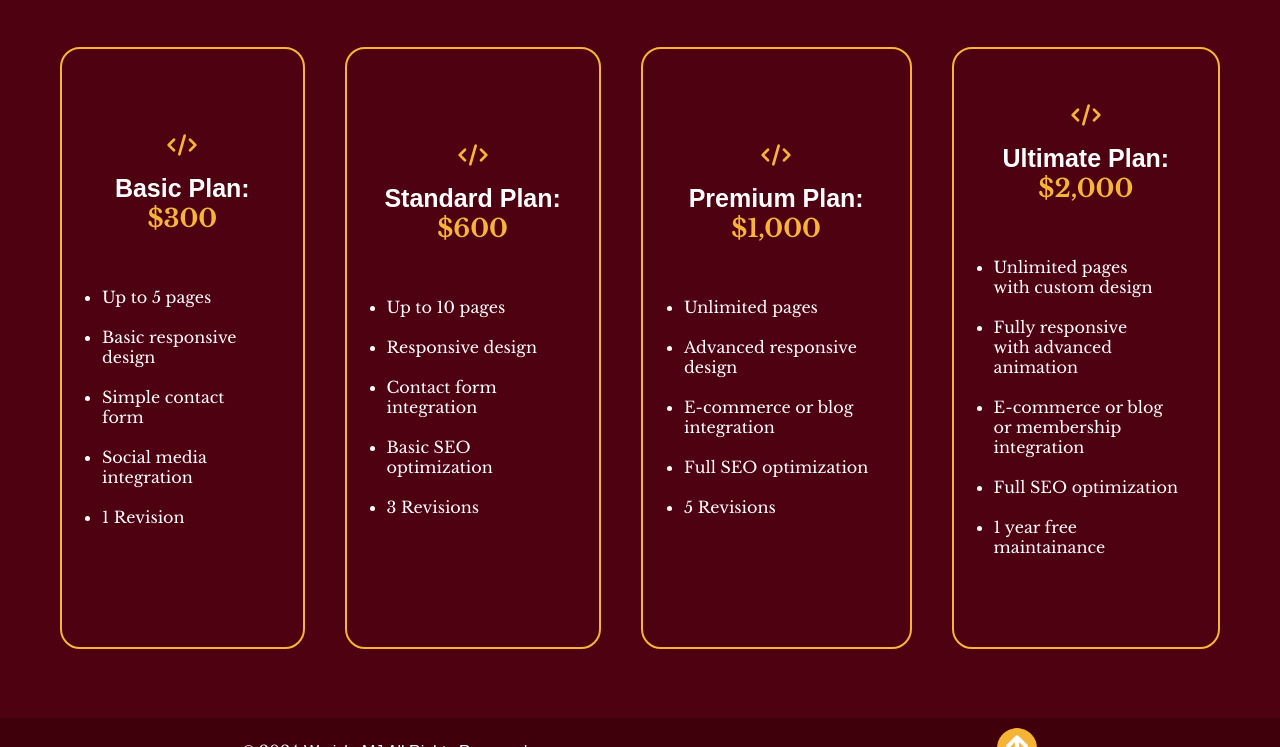
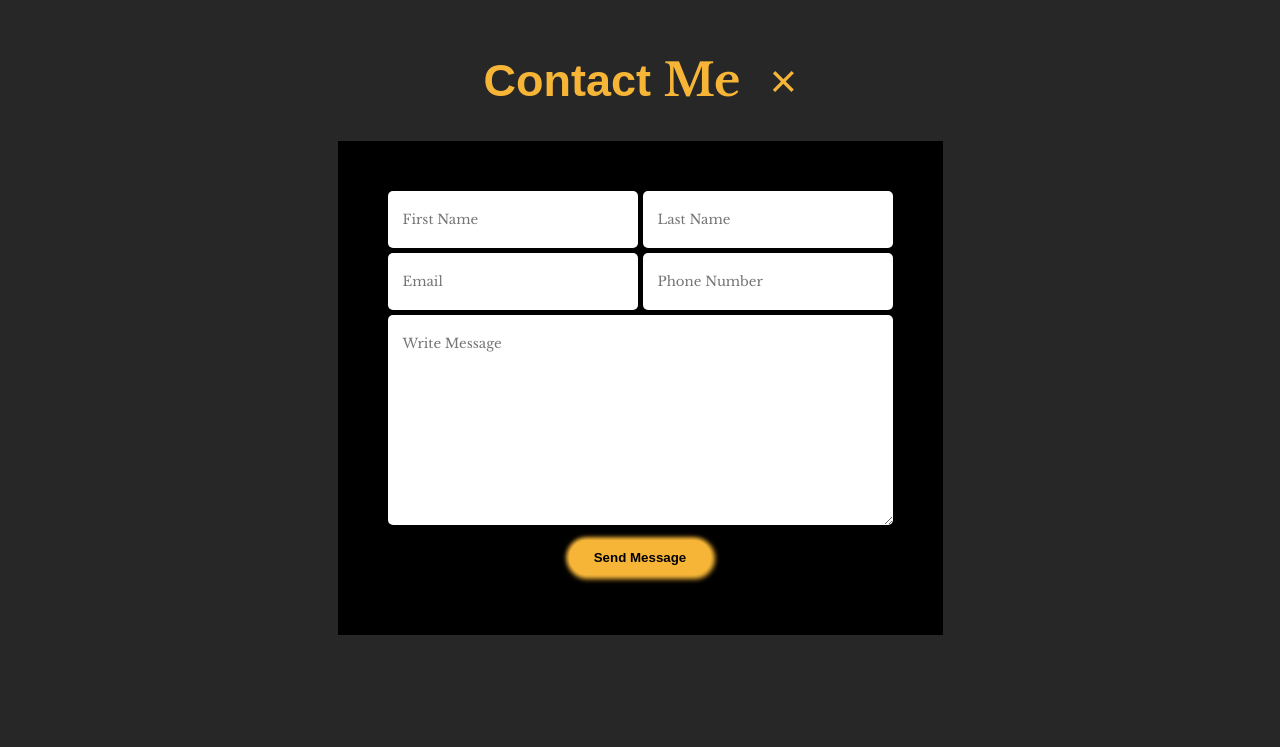
Before and after one commit to warisha-jahan/Portfolio, a plain HTML site: page customweb.html in a window 1280 px wide. Both pictures are taken after a click on the element 182 px from the left and 1039 px from the top of the page. Shown: the part 692-1439 px from the top of the page. Drawn offline with nearby package versions, Linux system fonts and the light colour scheme.

Commit message:
added some js

```diff
--- a/customweb.html
+++ b/customweb.html
@@ -14,6 +14,7 @@
     <link rel="stylesheet" href="https://cdnjs.cloudflare.com/ajax/libs/animate.css/4.1.1/animate.min.css" />
     <link rel="stylesheet" href="responsive.css">
     <link rel="stylesheet" href="lightbox.css">
+    <link rel="stylesheet" href="modal.css">
     <style>
         .content-side h1 {
             font-size: 45px;
@@ -44,7 +45,110 @@
             margin: 20px 0px;
         }
 
-        footer{
+        /* Hidden From */
+        .contactMe {
+            height: 600px;
+            background-color: #272727;
+            flex-direction: column;
+            align-items: center;
+            justify-content: center;
+            position: fixed;
+            z-index: 1;
+            inset: 0;
+            width: 100%;
+            height: 100%;
+          display: none;
+        }
+
+        .container h2 {
+            color: #f7b538;
+            font-size: 45px;
+        }
+
+        .container span {
+            color: #f7b538;
+        }
+
+        form {
+            display: grid;
+            grid-template-columns: repeat(2, 250px);
+            grid-gap: 5px;
+            margin: 20px 0px;
+            background-color: #000000;
+            padding: 50px;
+
+        }
+
+        form input {
+            padding: 20px 15px;
+            border: none;
+            border-radius: 5px;
+
+
+        }
+
+
+
+        form textarea {
+            grid-column: 1/3;
+            padding: 20px 15px;
+            border: none;
+            border-radius: 5px;
+        }
+
+        form textarea::placeholder,
+        form input::placeholder {
+            position: relative;
+            transition: top 0.3s ease;
+            top: 0;
+            margin: 40px 0px;
+        }
+
+        form textarea:focus::placeholder,
+        form input:focus::placeholder {
+            top: -11px;
+            font-size: 11px;
+        }
+
+        form button {
+            margin: 10px auto;
+            grid-column: 1/3;
+            padding: 10px 25px;
+            border-radius: 20px;
+            border: none;
+            background: #f7b538;
+            font-weight: bold;
+            cursor: pointer;
+            box-shadow: 1px 1px 5px 3px #f7b538, -1px -1px 5px #f7b538;
+        }
+
+        form button:hover {
+            box-shadow: 1px 1px 20px 5px #f7b538, -1px -1px 5px #f7b538;
+        }
+
+        .form-top-bar {
+            display: flex;
+            flex-direction: row;
+            align-items: center;
+            justify-content: space-around;
+            gap: 30px;
+        }
+
+        .form-top-bar .close {
+
+                color: #f7b538;
+                float: right;
+                font-size: 50px;
+                font-weight: bold;
+                cursor: pointer;
+
+        }
+
+        .form-top-bar .close:hover{
+            color: white;
+        }
+
+        footer {
             background-color: #3f000c;
         }
     </style>
@@ -99,7 +203,7 @@
                 <h2>Pricing <span>Plans</span></h2>
                 <div class="services-card">
 
-                    <div class="card">
+                    <div class="card price-card">
                         <img src="Media/code.png">
                         <h3>Basic Plan: <span>$300</span></h3>
                         <ul>
@@ -111,7 +215,7 @@
                         </ul>
                     </div>
 
-                    <div class="card">
+                    <div class="card price-card">
 
                         <img src="Media/code.png">
                         <h3>Standard Plan: <span>$600</span></h3>
@@ -125,7 +229,7 @@
                     </div>
 
 
-                    <div class="card">
+                    <div class="card price-card">
 
                         <img src="Media/code.png">
                         <h3>Premium Plan: <span>$1,000</span></h3>
@@ -137,7 +241,7 @@
                             <li>5 Revisions</li>
                         </ul>
                     </div>
-                    <div class="card">
+                    <div class="card price-card">
 
                         <img src="Media/code.png">
                         <h3>Ultimate Plan: <span>$2,000</span></h3>
@@ -153,17 +257,36 @@
 
                 </div>
             </div>
+        </section>
+        <!-- Hidden Modal -->
+        <section class="contactMe container modal" id="contact modal">
+            <div class="form-top-bar">
+                <h2>Contact <span>Me</span></h2>
+                <div class="close">&times;</div>
+            </div>
 
+
+            <form action="">
+
+                <input type="text" placeholder="First Name">
+                <input type="text" placeholder="Last Name">
+                <input type="email" placeholder="Email">
+                <input type="number" placeholder="Phone Number">
+                <textarea name="message" id="message" cols="30" rows="10" placeholder="Write Message"></textarea>
+                <button type="submit">Send Message</button>
+            </form>
         </section>
     </main>
     <footer>
         <p>&copy; <span id="year"></span> WarishaMJ All Rights Reserved.</p>
         <a href="#"><img src="Media/arrow.png" class="animate__animated animate__fadeInUp"></a>
     </footer>
+    <script src="modal.js"></script>
     <script src="close.js"></script>
     <script src="lightbox-plus-jquery.min.js"></script>
     <script src="currentyear.js"></script>
 
+
 </body>
 
 </html>
--- /dev/null
+++ b/modal.js
@@ -0,0 +1,25 @@
+// Get the modal
+var modal = document.getElementsByClassName("contactMe")[0];
+
+// Get all the cards and the close button
+var cards = document.querySelectorAll(".price-card");
+var closeBtn = document.getElementsByClassName("close")[0];
+
+// Loop through all the cards and add the click event to each
+cards.forEach(function(card) {
+    card.onclick = function() {
+        modal.style.display = "flex";
+    }
+});
+
+// When the user clicks on the close button, close the modal
+closeBtn.onclick = function() {
+    modal.style.display = "none";
+}
+
+// When the user clicks outside the modal, close it
+window.onclick = function(event) {
+    if (event.target == modal) {
+        modal.style.display = "none";
+    }
+}
```
